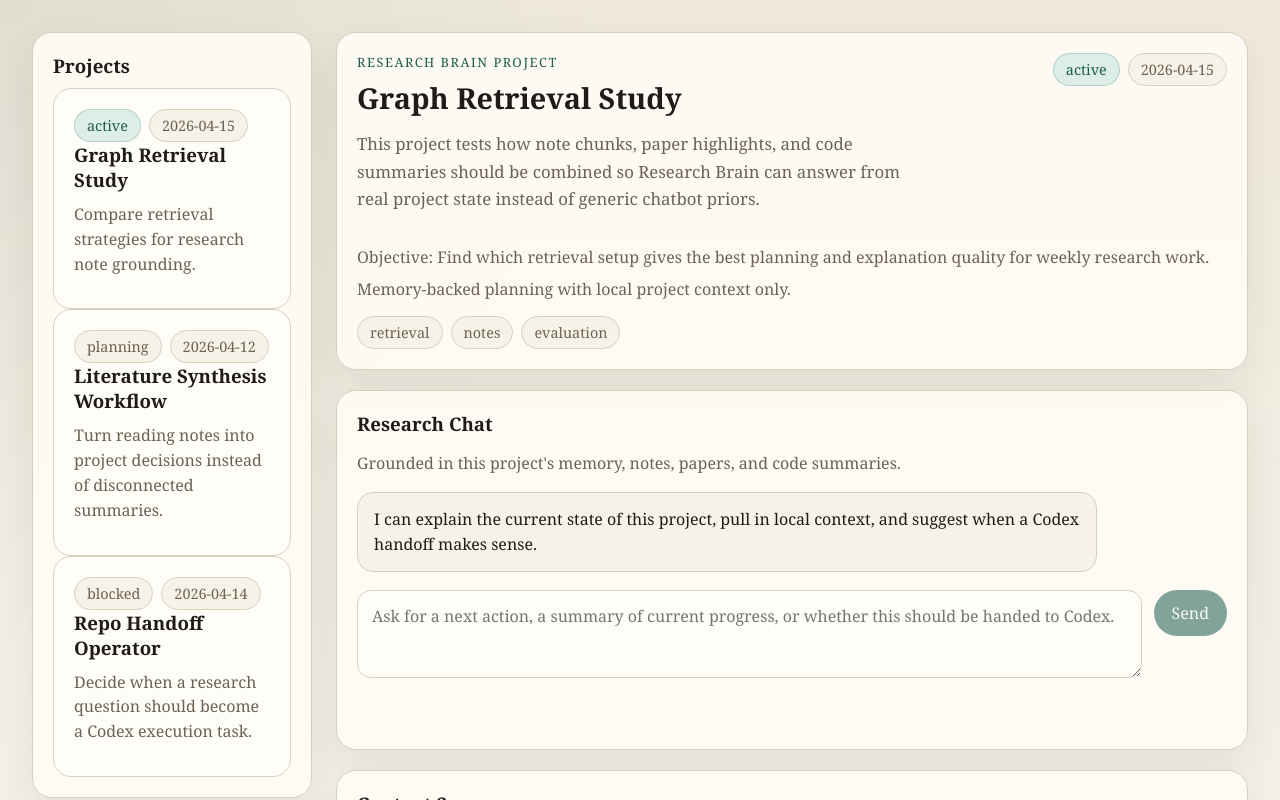
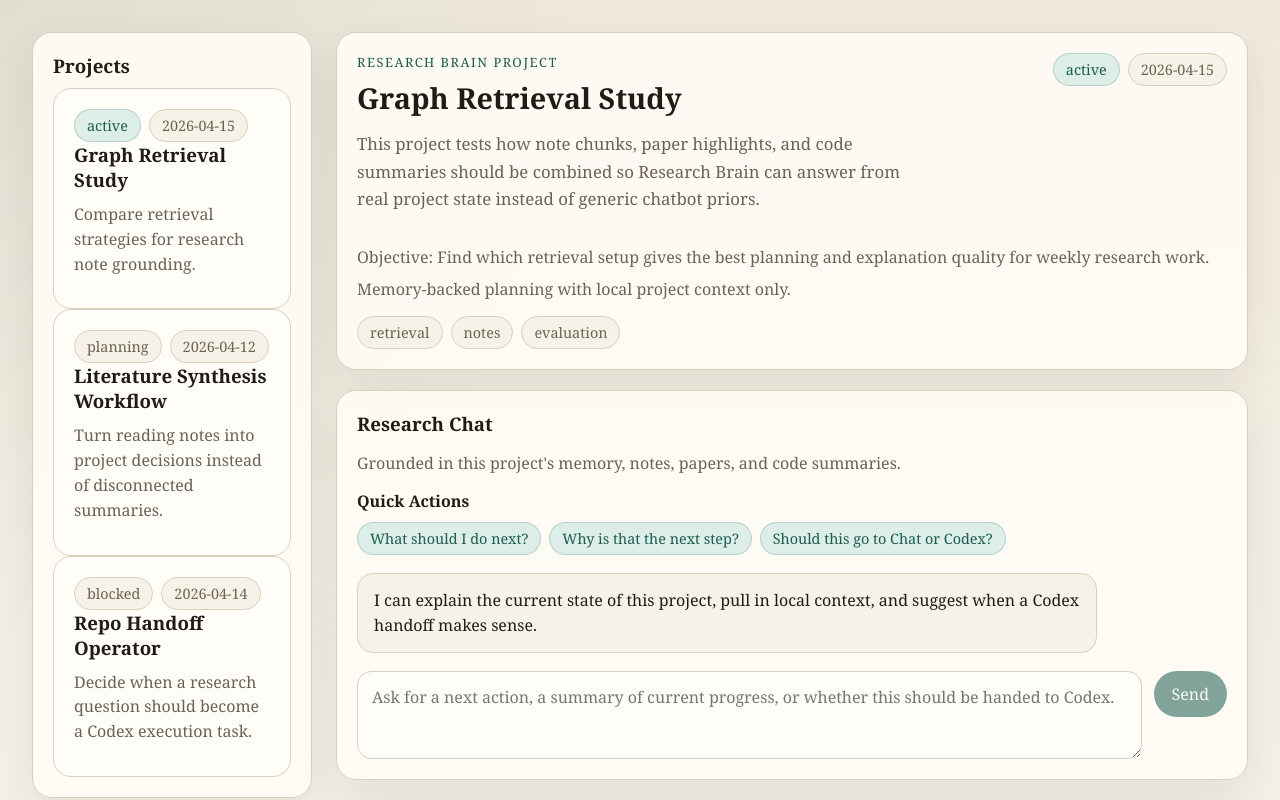
Before and after one commit to mariam-hedgie/research-brain, a Next.js app: page /projects/graph-retrieval in a window 1280 px wide. Shown: the top 800 px of the page. Built offline with nearby package versions, Linux system fonts and the light colour scheme.

Commit message:
quick action section for demo

```diff
--- a/components/ChatPanel.tsx
+++ b/components/ChatPanel.tsx
@@ -6,6 +6,12 @@ import type { ChatResponse, Project } from "@/lib/types";
 interface ChatPanelProps {
   project: Project;
 }
+
+const quickActions = [
+  "What should I do next?",
+  "Why is that the next step?",
+  "Should this go to Chat or Codex?",
+] as const;
 
 type ChatTurn =
   | {
@@ -31,12 +37,14 @@ export function ChatPanel({ project }: ChatPanelProps) {
   const [isLoading, setIsLoading] = useState(false);
   const [error, setError] = useState<string | null>(null);
 
-  async function onSubmit() {
-    if (!draft.trim()) {
+  async function submitMessage(rawMessage: string) {
+    const message = rawMessage.trim();
+
+    if (!message) {
       return;
     }
 
-    const nextMessages = [...messages, { role: "user" as const, content: draft.trim() }];
+    const nextMessages = [...messages, { role: "user" as const, content: message }];
     setMessages(nextMessages);
     setDraft("");
     setIsLoading(true);
@@ -48,7 +56,7 @@ export function ChatPanel({ project }: ChatPanelProps) {
         headers: { "Content-Type": "application/json" },
         body: JSON.stringify({
           projectId: project.id,
-          message: draft.trim(),
+          message,
           history: nextMessages,
         }),
       });
@@ -71,6 +79,15 @@ export function ChatPanel({ project }: ChatPanelProps) {
     } finally {
       setIsLoading(false);
     }
+  }
+
+  async function onSubmit() {
+    await submitMessage(draft);
+  }
+
+  async function onQuickAction(action: string) {
+    setDraft(action);
+    await submitMessage(action);
   }
 
   function renderAssistantResponse(response: ChatResponse) {
@@ -169,6 +186,23 @@ export function ChatPanel({ project }: ChatPanelProps) {
     <section className="panel">
       <h3>Research Chat</h3>
       <p className="muted">Grounded in this project&apos;s memory, notes, papers, and code summaries.</p>
+      <div style={{ marginTop: 16, display: "grid", gap: 10 }}>
+        <strong>Quick Actions</strong>
+        <div className="pill-row">
+          {quickActions.map((action) => (
+            <button
+              className="pill accent"
+              disabled={isLoading}
+              key={action}
+              onClick={() => void onQuickAction(action)}
+              style={{ cursor: isLoading ? "not-allowed" : "pointer", background: "var(--accent-soft)" }}
+              type="button"
+            >
+              {action}
+            </button>
+          ))}
+        </div>
+      </div>
       <div className="chat-thread">
         {messages.map((message, index) => (
           <div key={`${message.role}-${index}`} className={`chat-bubble ${message.role}`}>
```
Also changed, not shown: 2 other files (tests, documents, lock files or other folders).
